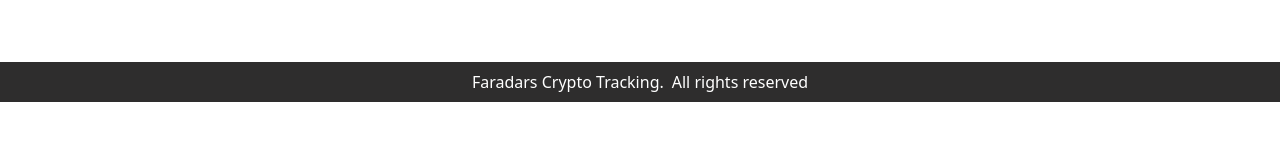
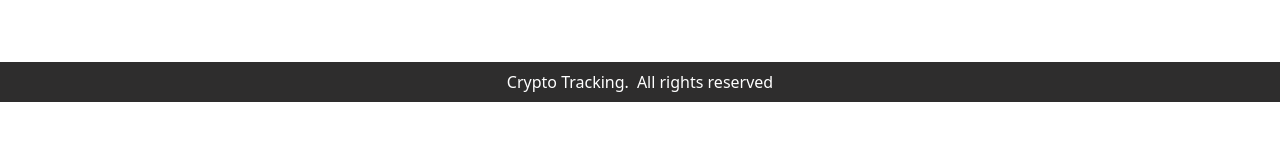
Before and after one commit to hannanehhh16/digital-currency, a React (Create React App) app: page /contact-us in a window 1280 px wide. Shown: the part 639-780 px from the top of the page. Built offline with nearby package versions, Linux system fonts and the light colour scheme.

Commit message:
finished :)

```diff
--- a/src/components/ui/Footer.Component.jsx
+++ b/src/components/ui/Footer.Component.jsx
@@ -4,7 +4,7 @@ import "./Footer.css";
 export default function FooterComponent() {
   return (
     <footer className="footer">
-      <span>Faradars Crypto Tracking.</span>
+      <span>Crypto Tracking.</span>
       <span className="d-none d-md-inline ms-2">All rights reserved </span>
     </footer>
   )
```
